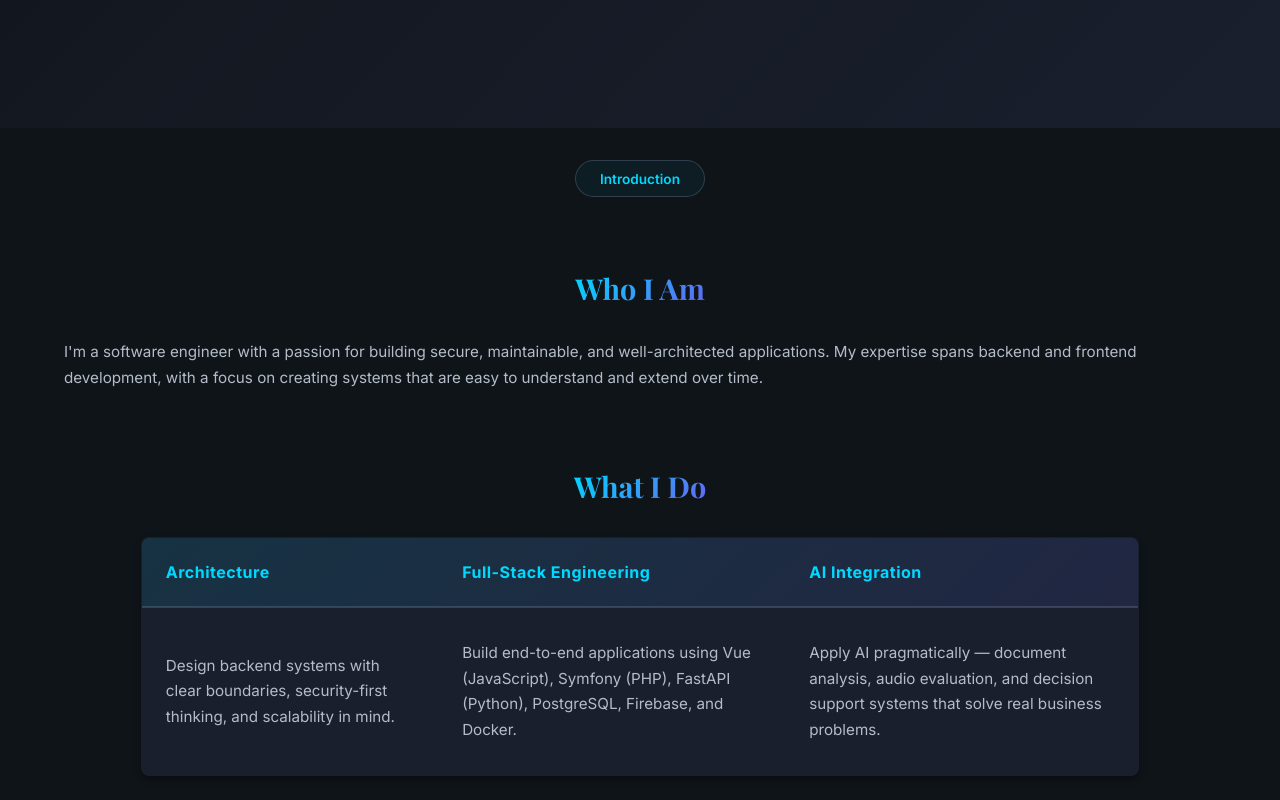
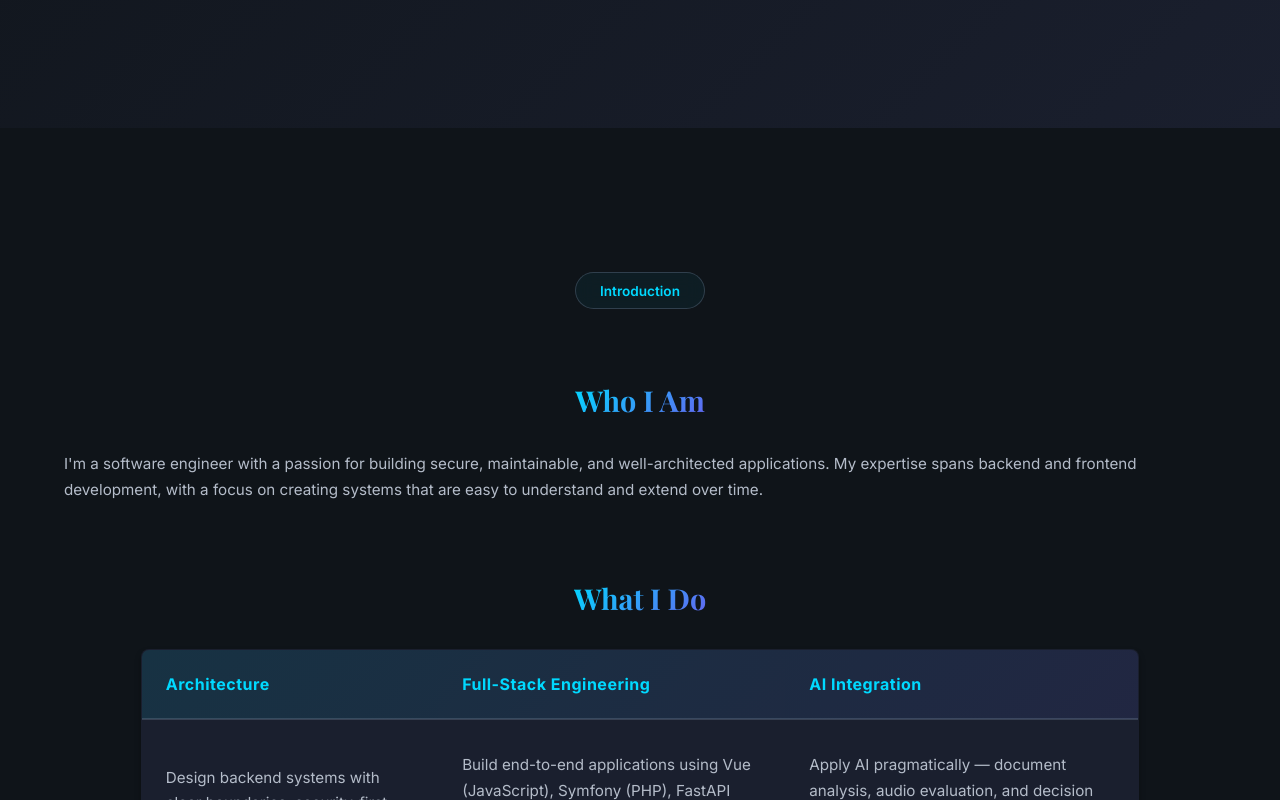
Before and after one commit to sidneyfranciscodev/my-portfolio, a Vue app: page / in a window 1280 px wide. Shown: the part 660-1460 px from the top of the page. Built offline with nearby package versions, Linux system fonts and the light colour scheme.

Commit message:
change: add default font-size to heading mixin and restructure _home.scss responsive design

```diff
--- a/src/assets/styles/abstracts/_mixins.scss
+++ b/src/assets/styles/abstracts/_mixins.scss
@@ -2,6 +2,7 @@
 
 // Section heading with gradient (mobile first)
 @mixin section-heading {
+  font-size: 1.8rem;
   font-weight: 700;
   margin-bottom: 2rem;
   background: $gradient-accent;
--- a/src/assets/styles/view/_home.scss
+++ b/src/assets/styles/view/_home.scss
@@ -3,7 +3,6 @@
 @use '../abstracts/animations' as *;
 
 #home {
-
   #intro {
     display: flex;
     flex-direction: column;
@@ -17,7 +16,6 @@
       text-align: center;
       margin-bottom: 2rem;
       animation: slideDown 0.6s ease-out;
-      font-size: 1.8rem;
     }
 
     table {
@@ -89,8 +87,26 @@
           }
         }
       }
+    }
 
-      @media (min-width: 768px) {
+    p {
+      @include section-paragraph;
+    }
+
+    ul {
+      @include section-list;
+
+      li {
+        @include section-list-item;
+      }
+    }
+  }
+
+  @media (min-width: 768px) {
+    #intro {
+      padding: 9rem 1rem;
+
+      table {
         width: 80%;
         background: $color-bg-secondary;
         border: 1px solid $color-border-light;
@@ -167,17 +183,5 @@
         }
       }
     }
-
-    p {
-      @include section-paragraph;
-    }
-
-    ul {
-      @include section-list;
-
-      li {
-        @include section-list-item;
-      }
-    }
   }
 }
```
